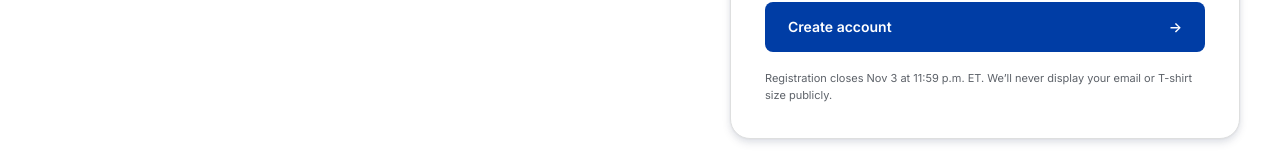
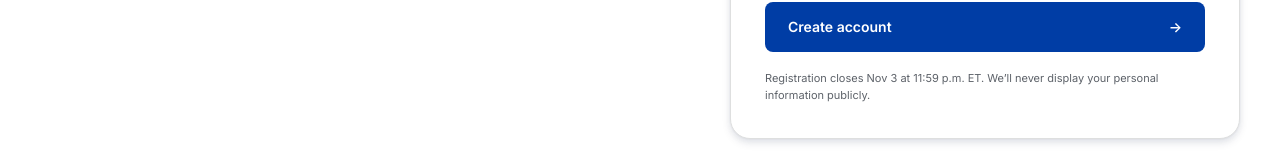
Before and after one commit to Khongor123/fm-hacks, a Next.js app: page /register in a window 1280 px wide. Shown: the part 892-1052 px from the top of the page. Built offline with nearby package versions, Linux system fonts and the light colour scheme; no server answers.

Commit message:
Text edit

```diff
--- a/src/app/register/registration-form.tsx
+++ b/src/app/register/registration-form.tsx
@@ -17,12 +17,12 @@ export function RegistrationForm() {
   }}>
     <FormNotice error={clientError || state.error || undefined} />
     <div className="field"><label htmlFor="full_name">Full name</label><input id="full_name" name="full_name" autoComplete="name" maxLength={120} placeholder="Your first and last name" required /></div>
-    <div className="field-grid"><div className="field"><label htmlFor="grade">Class year</label><select id="grade" name="grade" defaultValue="" required><option value="" disabled>Select year</option><option value="first-year">First-year</option><option value="sophomore">Sophomore</option><option value="junior">Junior</option><option value="senior">Senior</option></select></div><div className="field"><label htmlFor="tshirt_size">T-shirt size</label><select id="tshirt_size" name="tshirt_size" defaultValue="" required><option value="" disabled>Select size</option>{["XS", "S", "M", "L", "XL", "2XL", "3XL"].map(size => <option key={size} value={size}>{size}</option>)}</select></div></div>
+    <div className="field-grid"><div className="field"><label htmlFor="grade">Class year</label><select id="grade" name="grade" defaultValue="" required><option value="" disabled>Select year</option><option value="first-year">First-year</option><option value="sophomore">Sophomore</option><option value="junior">Junior</option><option value="senior">Senior</option></select></div><div className="field"><label htmlFor="tshirt_size">T-shirt size</label><select id="tshirt_size" name="tshirt_size" defaultValue="" required><option value="" disabled>Select size</option>{["S", "M", "L", "XL"].map(size => <option key={size} value={size}>{size}</option>)}</select></div></div>
     <div className="field"><label htmlFor="email">F&M email</label><input id="email" name="email" type="email" autoComplete="email" placeholder="you@fandm.edu" value={email} onChange={event => setEmail(event.target.value)} required /></div>
     <div className="field"><label htmlFor="repeat_email">Repeat your email</label><input id="repeat_email" name="repeat_email" type="email" autoComplete="off" placeholder="you@fandm.edu" value={repeatEmail} onChange={event => setRepeatEmail(event.target.value)} aria-invalid={emailsDiffer} aria-describedby={emailsDiffer ? "email-mismatch" : undefined} required />{emailsDiffer && <small id="email-mismatch" role="alert">The email addresses do not match.</small>}</div>
     <div className="field"><label htmlFor="password">Password</label><input id="password" name="password" type="password" autoComplete="new-password" minLength={12} placeholder="At least 12 characters" required /><small>Use a unique password with at least 12 characters.</small></div>
     <label className="checkbox-line"><input type="checkbox" name="attendance_commitment" required /><span>I expect to attend F&MHacks in person on November 7–8. I understand I may be waitlisted if all 75 places are filled.</span></label>
     <button type="submit" className="button button-dark full-width" disabled={pending}>{pending ? "Creating account…" : "Create account"} <span aria-hidden="true">→</span></button>
-    <p className="form-footnote">Registration closes Nov 3 at 11:59 p.m. ET. We’ll never display your email or T-shirt size publicly.</p>
+    <p className="form-footnote">Registration closes Nov 3 at 11:59 p.m. ET. We’ll never display your personal information publicly.</p>
   </form>;
 }
```
